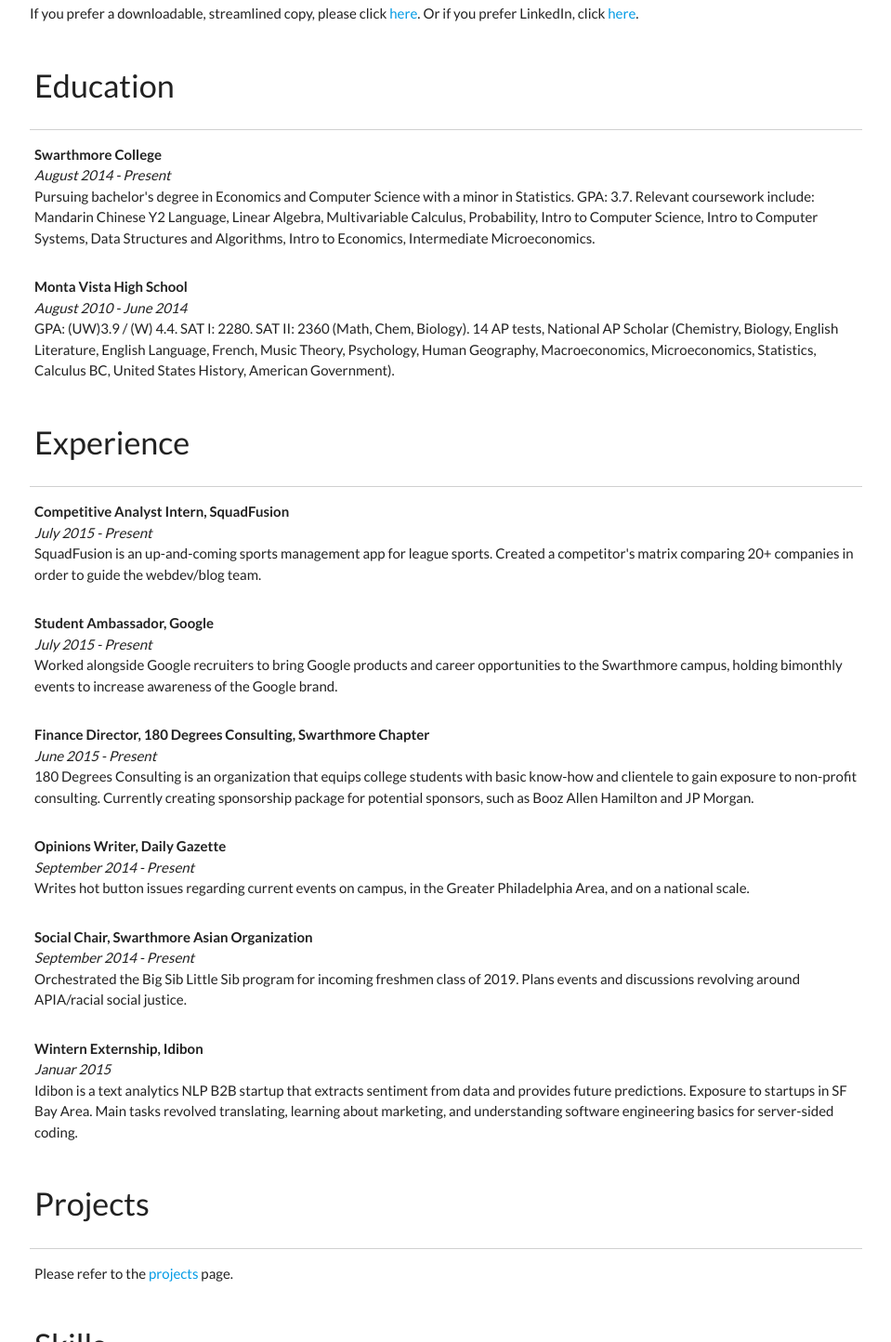
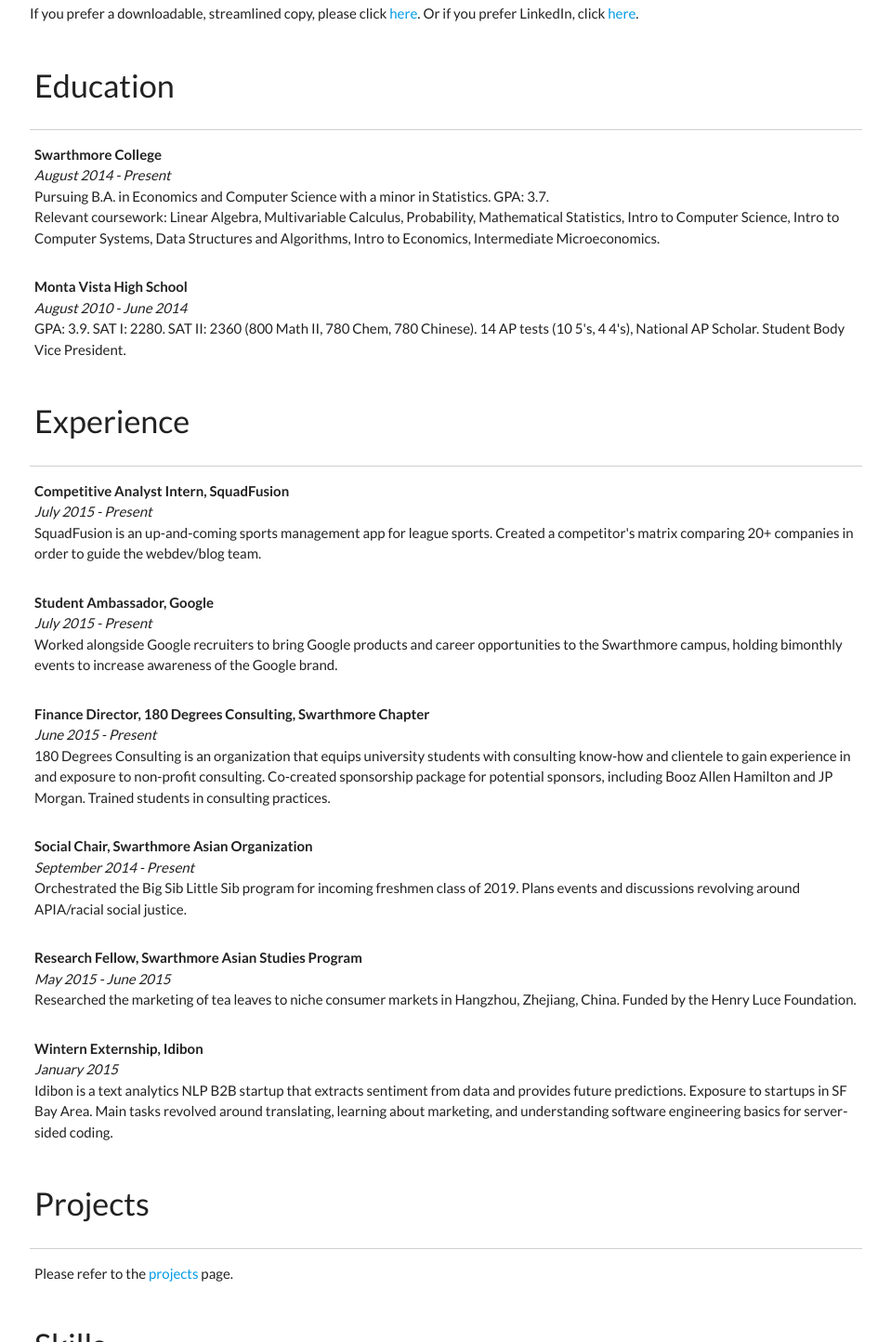
Before and after one commit to hi-im-leon/leyoch.github.io, a plain HTML site: page resume.html in a window 1280 px wide. Shown: the part 187-1631 px from the top of the page at 93% size, without its empty margins (160-1119 px from the left). Drawn offline with nearby package versions, Linux system fonts and the light colour scheme.

Commit message:
Changed resume around

```diff
--- a/resume.html
+++ b/resume.html
@@ -42,12 +42,12 @@
                 <tbody>
                     <tr>
                         <td>
-                            <b>Swarthmore College</b><br><em>August 2014 - Present</em><br>Pursuing bachelor's degree in Economics and Computer Science with a minor in Statistics. GPA: 3.7. Relevant coursework include: Mandarin Chinese Y2 Language, Linear Algebra, Multivariable Calculus, Probability, Intro to Computer Science, Intro to Computer Systems, Data Structures and Algorithms, Intro to Economics, Intermediate Microeconomics.
+                            <b>Swarthmore College</b><br><em>August 2014 - Present</em><br>Pursuing B.A. in Economics and Computer Science with a minor in Statistics. GPA: 3.7.<br> Relevant coursework: Linear Algebra, Multivariable Calculus, Probability, Mathematical Statistics, Intro to Computer Science, Intro to Computer Systems, Data Structures and Algorithms, Intro to Economics, Intermediate Microeconomics.
                         </td>
                     </tr>
                     <tr>
                         <td>
-                            <b>Monta Vista High School</b><br><em>August 2010 - June 2014</em><br>GPA: (UW)3.9 / (W) 4.4. SAT I: 2280. SAT II: 2360 (Math, Chem, Biology). 14 AP tests, National AP Scholar (Chemistry, Biology, English Literature, English Language, French, Music Theory, Psychology, Human Geography, Macroeconomics, Microeconomics, Statistics, Calculus BC, United States History, American Government).
+                            <b>Monta Vista High School</b><br><em>August 2010 - June 2014</em><br>GPA: 3.9. SAT I: 2280. SAT II: 2360 (800 Math II, 780 Chem, 780 Chinese). 14 AP tests (10 5's, 4 4's), National AP Scholar. Student Body Vice President.
                         </td>
                     </tr>
                 </tbody>
@@ -71,12 +71,7 @@
                     </tr>
                     <tr>
                         <td>
-                            <b>Finance Director, 180 Degrees Consulting, Swarthmore Chapter</b><br><em>June 2015 - Present</em><br>180 Degrees Consulting is an organization that equips college students with basic know-how and clientele to gain exposure to non-profit consulting. Currently creating sponsorship package for potential sponsors, such as Booz Allen Hamilton and JP Morgan.
-                        </td>
-                    </tr>
-                    <tr>
-                        <td>
-                            <b>Opinions Writer, Daily Gazette</b><br><em>September 2014 - Present</em><br>Writes hot button issues regarding current events on campus, in the Greater Philadelphia Area, and on a national scale.
+                            <b>Finance Director, 180 Degrees Consulting, Swarthmore Chapter</b><br><em>June 2015 - Present</em><br>180 Degrees Consulting is an organization that equips university students with consulting know-how and clientele to gain experience in and exposure to non-profit consulting. Co-created sponsorship package for potential sponsors, including Booz Allen Hamilton and JP Morgan. Trained students in consulting practices.
                         </td>
                     </tr>
                     <tr>
@@ -86,7 +81,12 @@
                     </tr>
                     <tr>
                         <td>
-                            <b>Wintern Externship, Idibon</b><br><em>Januar 2015</em><br>Idibon is a text analytics NLP B2B startup that extracts sentiment from data and provides future predictions. Exposure to startups in SF Bay Area. Main tasks revolved translating, learning about marketing, and understanding software engineering basics for server-sided coding.
+                            <b>Research Fellow, Swarthmore Asian Studies Program</b><br><em>May 2015 - June 2015</em><br>Researched the marketing of tea leaves to niche consumer markets in Hangzhou, Zhejiang, China. Funded by the Henry Luce Foundation.
+                        </td>
+                    </tr>
+                    <tr>
+                        <td>
+                            <b>Wintern Externship, Idibon</b><br><em>January 2015</em><br>Idibon is a text analytics NLP B2B startup that extracts sentiment from data and provides future predictions. Exposure to startups in SF Bay Area. Main tasks revolved around translating, learning about marketing, and understanding software engineering basics for server-sided coding.
                         </td>
                     </tr>
                 </tbody>
```
